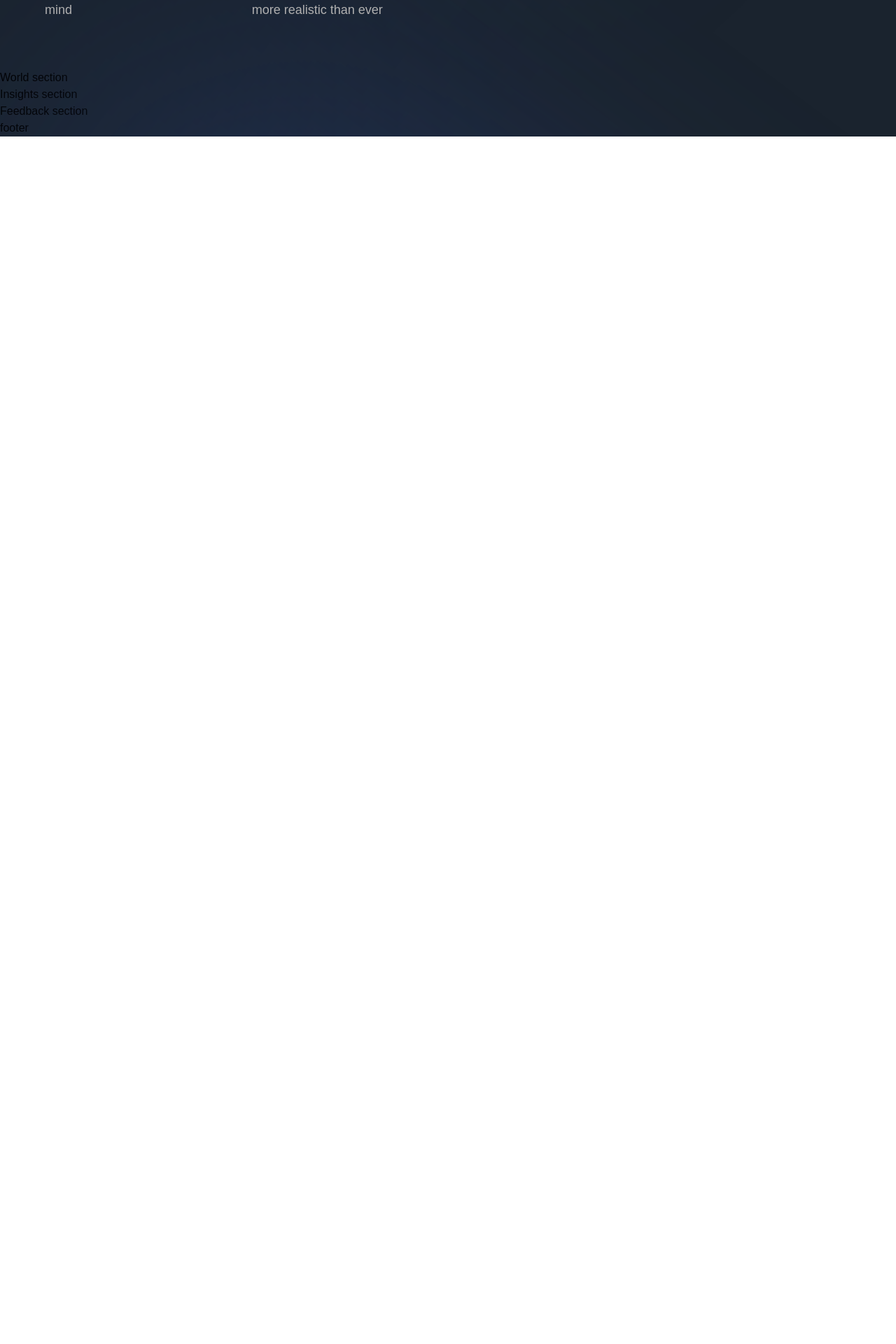
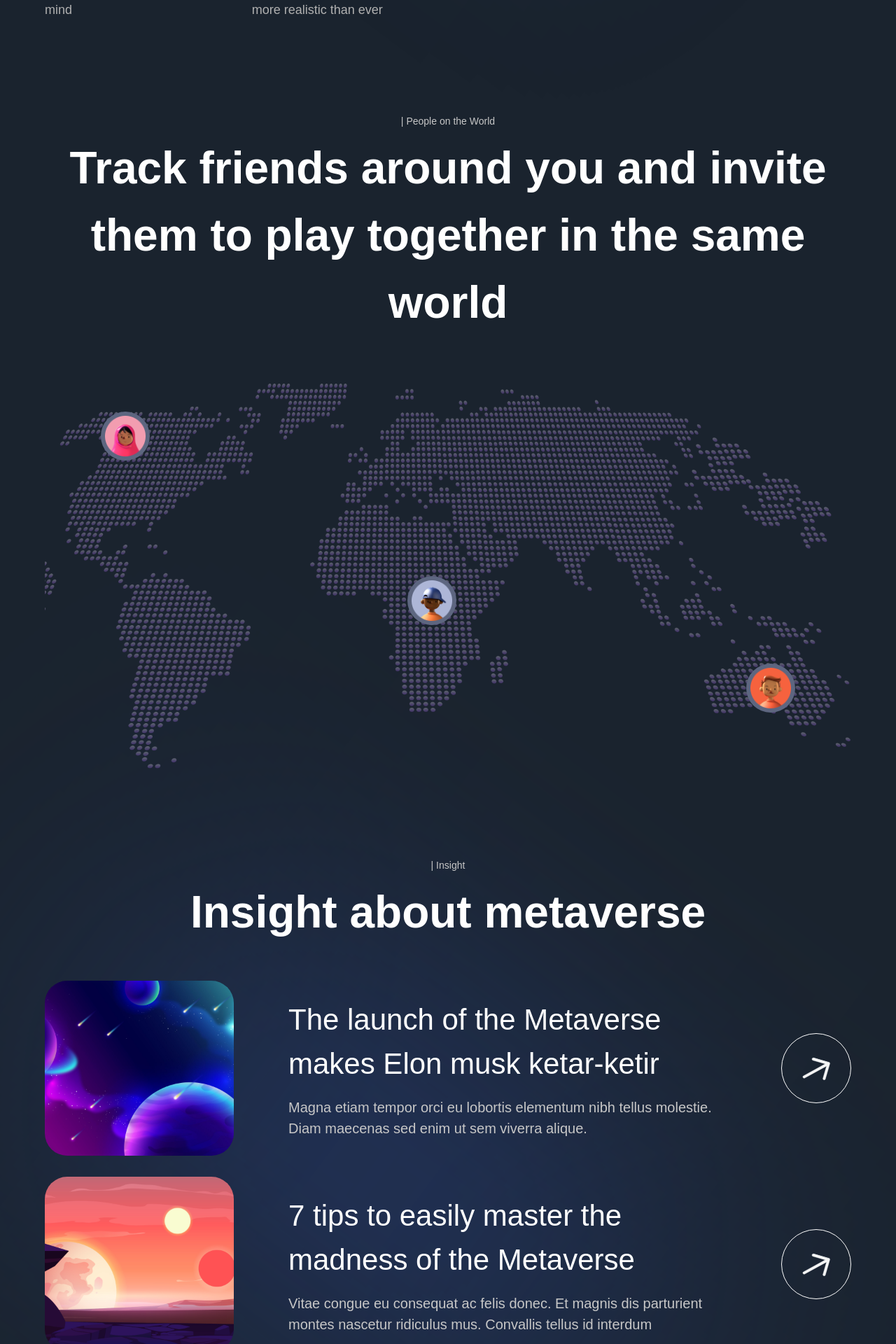
Before and after one commit to Bhavyaatrivedi/MetaLink, a Next.js app: page / in a window 1280 px wide. Shown: the part 3960-5880 px from the top of the page at 70% size. Before the commit the page ends 4155 px from the top, so only its background shows below. Built offline with nearby package versions, Linux system fonts and the light colour scheme; a web font is replaced by a local one.

Commit message:
insights

```diff
--- a/components/InsightCard.jsx
+++ b/components/InsightCard.jsx
@@ -1,9 +1,40 @@
 'use client';
 
-const InsightCard = () => (
-  <div>
-    Insight Card
-  </div>
+import { motion } from 'framer-motion';
+
+import { fadeIn } from '../utils/motion';
+
+const InsightCard = ({ imgUrl, title, subtitle, index }) => (
+  <motion.div
+    variants={fadeIn('up', 'spring', index * 0.5, 1)}
+    className="flex md:flex-row flex-col gap-4"
+  >
+    <img
+      src={imgUrl}
+      alt="planet-01"
+      className="md:w-[270px] w-full h-[250px] rounded-[32px] object-cover"
+    />
+    <div className="w-full flex justify-between items-center">
+      <div className="flex-1 md:ml-[62px] flex flex-col max-w-[650px]">
+        <h4 className="font-normal lg:text-[42px] text-[26px] text-white">
+          {title}
+        </h4>
+        <p className="mt-[16px] font-normal lg:text-[20px] text-[14px] text-secondary-white">
+          {subtitle}
+        </p>
+      </div>
+
+      <div
+        className="lg:flex hidden items-center justify-center w-[100px] h-[100px] rounded-full bg-transparent border-[1px] border-white"
+      >
+        <img
+          src="/arrow.svg"
+          alt="arrow"
+          className="w-[40%] h-[40%] object-contain"
+        />
+      </div>
+    </div>
+  </motion.div>
 );
 
 export default InsightCard;
--- a/sections/Insights.jsx
+++ b/sections/Insights.jsx
@@ -1,8 +1,29 @@
 'use client';
 
+import { motion } from 'framer-motion';
+
+import styles from '../styles';
+import { insights } from '../constants';
+import { staggerContainer } from '../utils/motion';
+import { InsightCard, TitleText, TypingText } from '../components';
+
 const Insights = () => (
-  <section>
-    Insights section
+  <section className={`${styles.paddings} relative z-10`}>
+    <motion.div
+      variants={staggerContainer}
+      initial="hidden"
+      whileInView="show"
+      viewport={{ once: false, amount: 0.25 }}
+      className={`${styles.innerWidth} mx-auto flex flex-col`}
+    >
+      <TypingText title="| Insight" textStyles="text-center" />
+      <TitleText title={<>Insight about metaverse</>} textStyles="text-center" />
+      <div className="mt-[50px] flex flex-col gap-[30px]">
+        {insights.map((item, index) => (
+          <InsightCard key={`insight-${index}`} {...item} index={index + 1} />
+        ))}
+      </div>
+    </motion.div>
   </section>
 );
 
--- a/sections/World.jsx
+++ b/sections/World.jsx
@@ -1,8 +1,50 @@
 'use client';
 
+import { motion } from 'framer-motion';
+
+import styles from '../styles';
+import { TitleText, TypingText } from '../components';
+import { fadeIn, staggerContainer } from '../utils/motion';
+
 const World = () => (
-  <section>
-    World section
+  <section className={`${styles.paddings} relative z-10`}>
+    <motion.div
+      variants={staggerContainer}
+      initial="hidden"
+      whileInView="show"
+      viewport={{ once: false, amount: 0.25 }}
+      className={`${styles.innerWidth} mx-auto flex flex-col`}
+    >
+
+      <TypingText title="| People on the World" textStyles="text-center" />
+      <TitleText
+        title={(
+          <>Track friends around you and invite them to play together in the same
+            world
+          </>
+        )}
+        textStyles="text-center"
+      />
+
+      <motion.div
+        variants={fadeIn('up', 'tween', 0.3, 1)}
+        className="relative mt-[68px] flex w-full h-[550px]"
+      >
+        <img src="/map.png" alt="map" className="w-full h-full object-cover" />
+
+        <div className="absolute bottom-20 right-20 w-[70px] h-[70px] p-[6px] rounded-full bg-[#5D6680]">
+          <img src="people-01.png" alt="people" className="w-full h-full" />
+        </div>
+
+        <div className="absolute top-10 left-20 w-[70px] h-[70px] p-[6px] rounded-full bg-[#5D6680]">
+          <img src="/people-02.png" alt="people" className="w-full h-full" />
+        </div>
+
+        <div className="absolute top-1/2 left-[45%] w-[70px] h-[70px] p-[6px] rounded-full bg-[#5D6680]">
+          <img src="people-03.png" alt="people" className="w-full h-full" />
+        </div>
+      </motion.div>
+    </motion.div>
   </section>
 );
 
```
